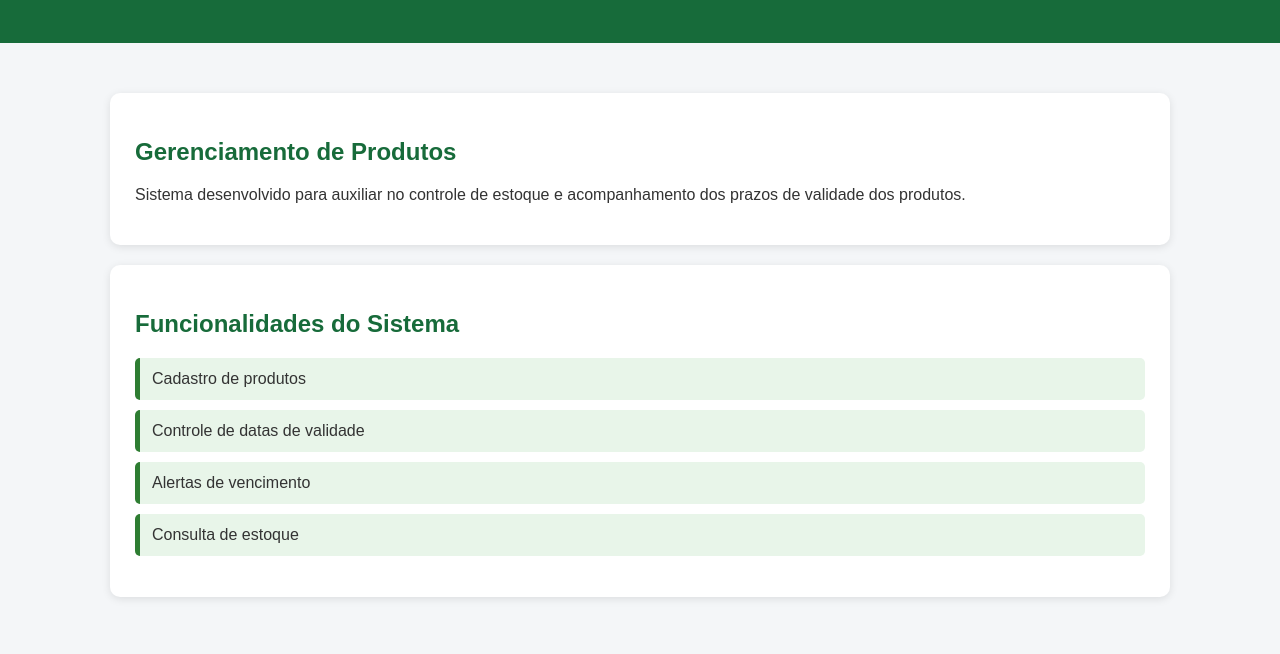
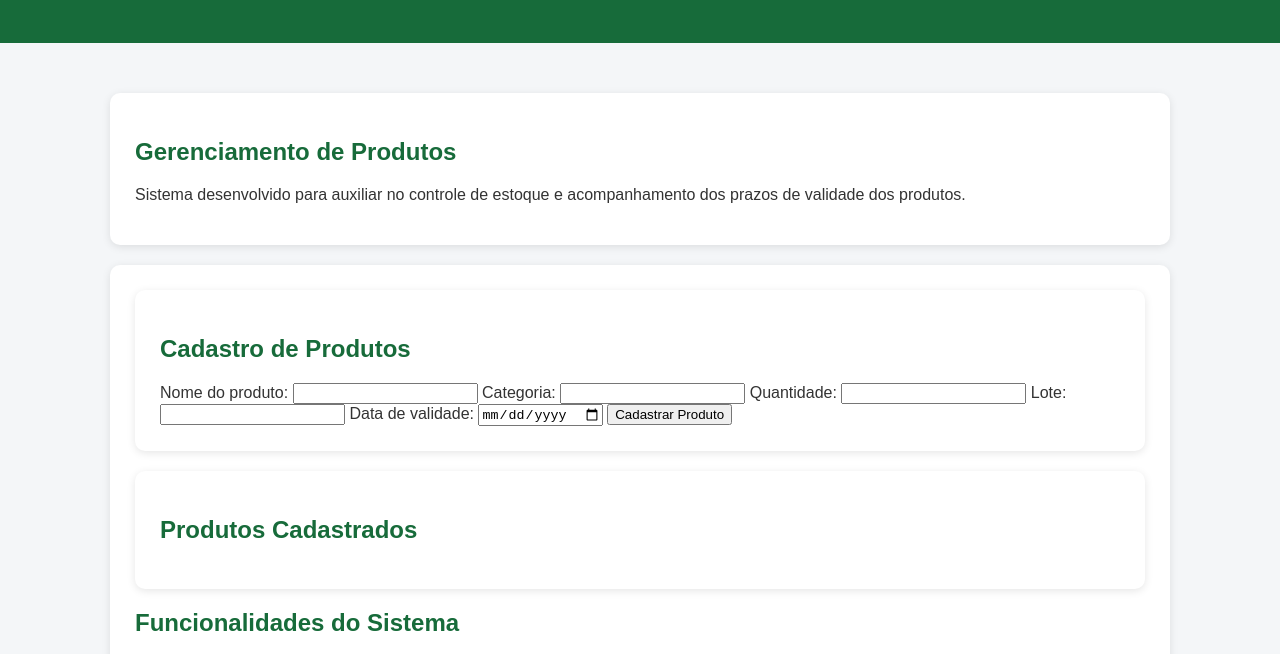
Before and after one commit to GustavoLima0317/controle-validade-supermercado, a plain HTML site: page index.html in a window 1280 px wide. Shown: the part 93-747 px from the top of the page. Drawn offline with Linux system fonts and the light colour scheme.

Commit message:
feat: criação do formulário de cadastro e consulta de produtos

```diff
--- a/index.html
+++ b/index.html
@@ -23,6 +23,33 @@
         </section>
 
         <section>
+            <section>
+    <h2>Cadastro de Produtos</h2>
+
+    <form id="formProduto">
+        <label for="nome">Nome do produto:</label>
+        <input type="text" id="nome" required>
+
+        <label for="categoria">Categoria:</label>
+        <input type="text" id="categoria" required>
+
+        <label for="quantidade">Quantidade:</label>
+        <input type="number" id="quantidade" min="1" step="1" required>
+
+        <label for="lote">Lote:</label>
+        <input type="text" id="lote" required>
+
+        <label for="validade">Data de validade:</label>
+        <input type="date" id="validade" required>
+
+        <button type="submit">Cadastrar Produto</button>
+    </form>
+</section>
+
+<section>
+    <h2>Produtos Cadastrados</h2>
+    <div id="listaProdutos"></div>
+</section>
             <h2>Funcionalidades do Sistema</h2>
             <ul>
                 <li>Cadastro de produtos</li>
```
